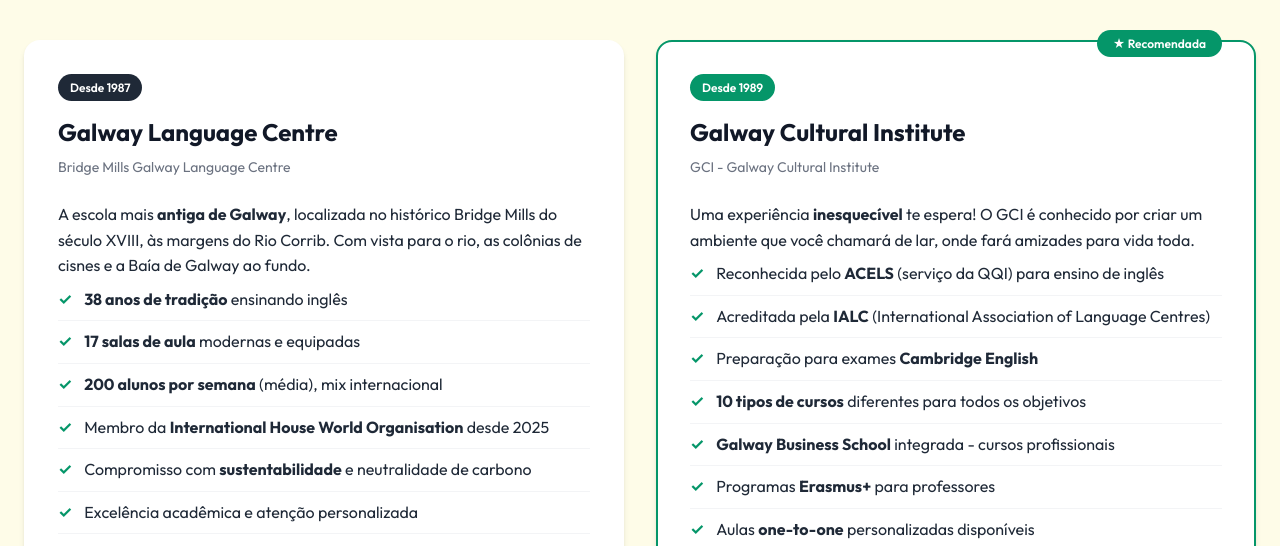
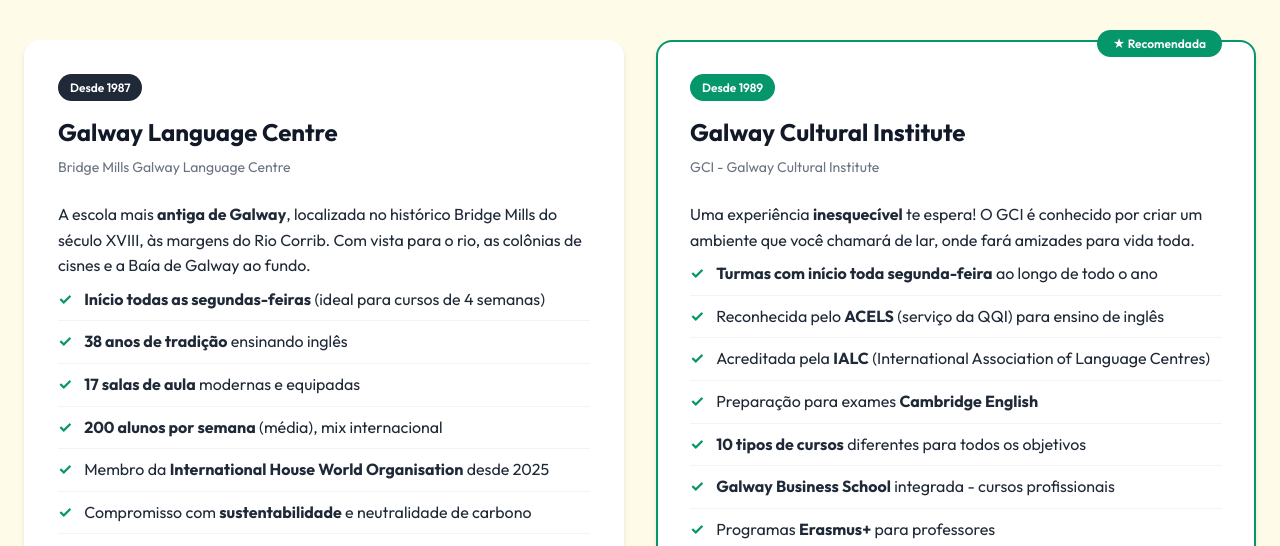
Before and after one commit to lynchip/galway-website, a plain HTML site: page escolas.html in a window 1280 px wide. Shown: the part 646-1192 px from the top of the page. Drawn offline with nearby package versions, Linux system fonts and the light colour scheme.

Commit message:
Add start date clarity for 4-week adult courses and save Impeccable critique snapshot

```diff
--- a/escolas.html
+++ b/escolas.html
@@ -109,6 +109,10 @@
                     <div class="school-features">
                         <div class="feature-item">
                             <span class="feature-check">✓</span>
+                            <span><strong>Início todas as segundas-feiras</strong> (ideal para cursos de 4 semanas)</span>
+                        </div>
+                        <div class="feature-item">
+                            <span class="feature-check">✓</span>
                             <span><strong>38 anos de tradição</strong> ensinando inglês</span>
                         </div>
                         <div class="feature-item">
@@ -164,6 +168,10 @@
                     </div>
 
                     <div class="school-features">
+                        <div class="feature-item">
+                            <span class="feature-check">✓</span>
+                            <span><strong>Turmas com início toda segunda-feira</strong> ao longo de todo o ano</span>
+                        </div>
                         <div class="feature-item">
                             <span class="feature-check">✓</span>
                             <span>Reconhecida pelo <strong>ACELS</strong> (serviço da QQI) para ensino de inglês</span>
```
Also changed, not shown: 1 other file.
